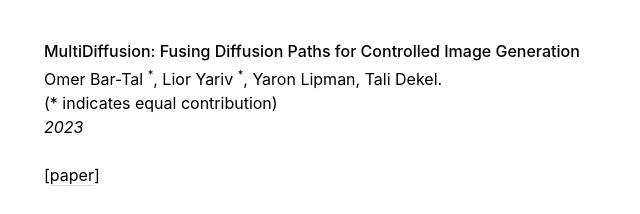
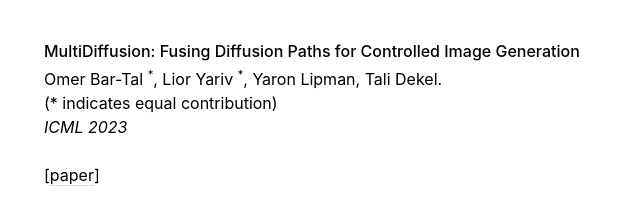
Before and after one commit to multidiffusion/multidiffusion.github.io, a plain HTML site: page index.html in a window 1280 px wide. Shown: the part 5001-5215 px from the top of the page, 285-925 px from the left. Drawn offline with nearby package versions, Linux system fonts and the light colour scheme.

Commit message:
Update index.html

```diff
--- a/index.html
+++ b/index.html
@@ -276,7 +276,7 @@ $(document).ready(function () {
                 </b><br>
                   Omer Bar-Tal <sup>*</sup>, Lior Yariv <sup>*</sup>, Yaron Lipman, Tali Dekel.<br />
                   (* indicates equal contribution)                  <br>
-                  <em>2023</em><br><br>
+                  <em>ICML 2023</em><br><br>
                    [<a href="https://arxiv.org/abs/2302.08113" target="_blank" rel="noopener noreferrer">paper</a>]</p>
                 </td>
               </tr>
```
